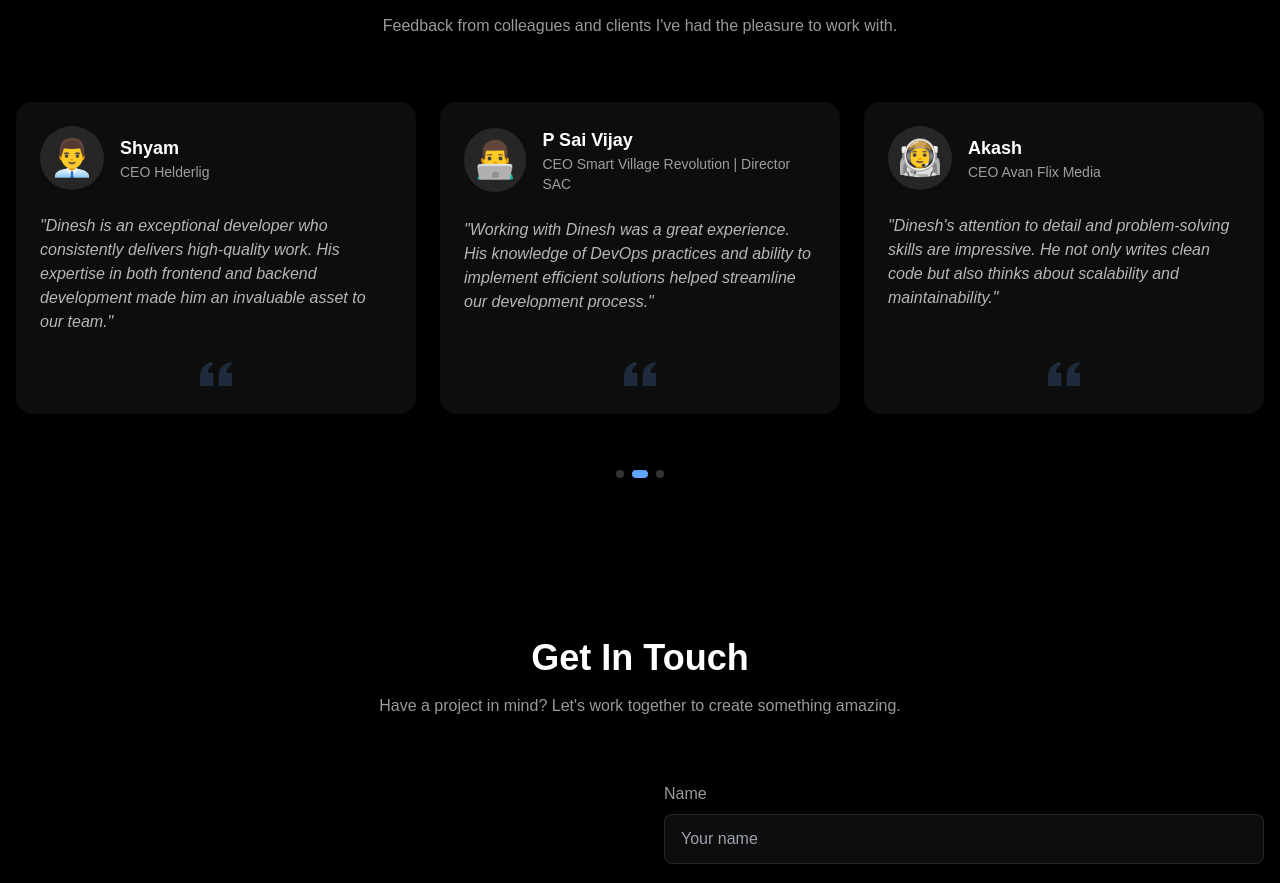
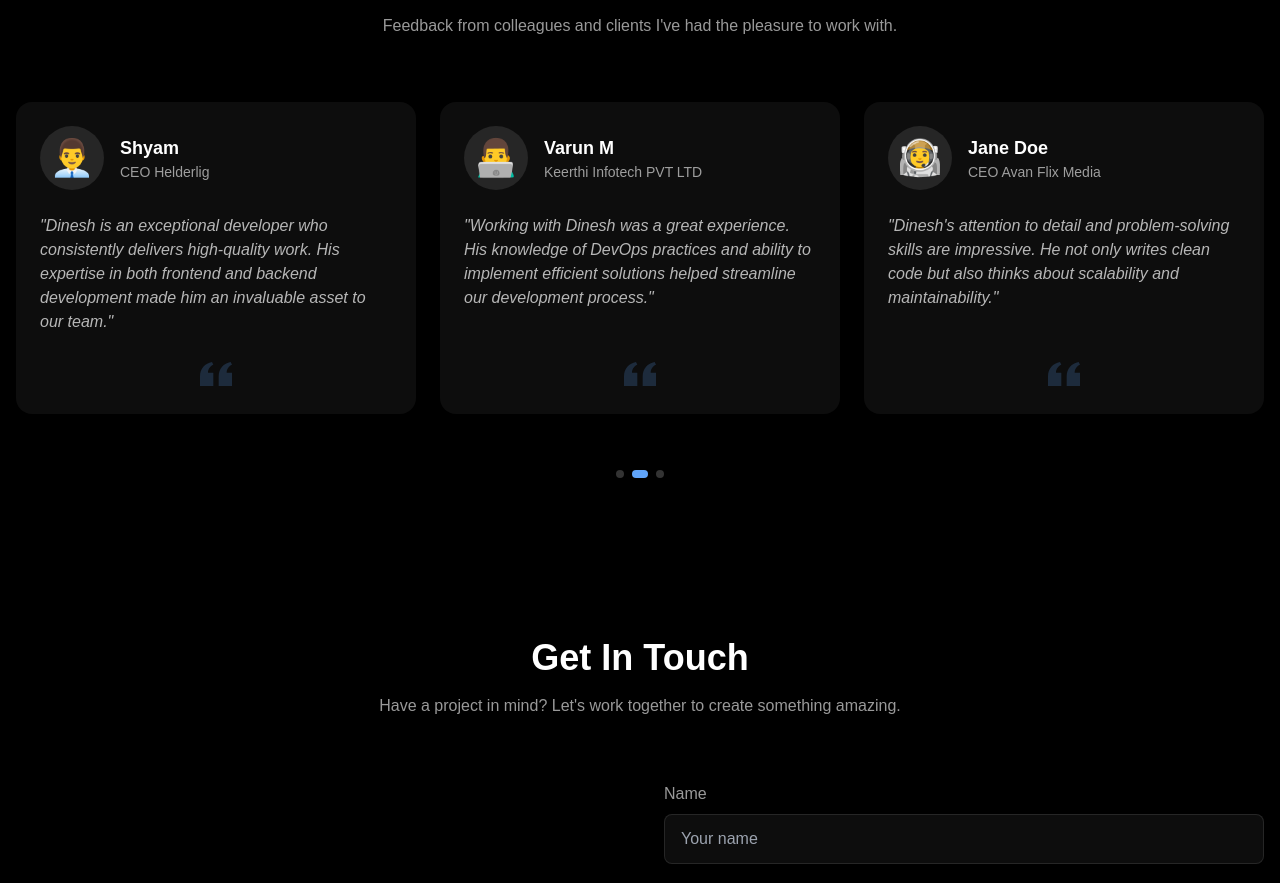
Before and after one commit to dinexh/Korukonda, a Next.js app in the folder my-app/: page / in a window 1280 px wide. Shown: the part 4487-5370 px from the top of the page. Built offline with nearby package versions, Linux system fonts and the light colour scheme; no server answers.

Commit message:
added testtionals

```diff
--- a/my-app/next.config.mjs
+++ b/my-app/next.config.mjs
@@ -1,4 +1,15 @@
 /** @type {import('next').NextConfig} */
-const nextConfig = {};
+const nextConfig = {
+  images: {
+    remotePatterns: [
+      {
+        protocol: 'https',
+        hostname: 'i.imghippo.com',
+        port: '',
+        pathname: '/files/**',
+      },
+    ],
+  },
+};
 
 export default nextConfig;
--- a/my-app/src/app/ui/Testimonials/index.js
+++ b/my-app/src/app/ui/Testimonials/index.js
@@ -11,13 +11,13 @@ const testimonials = [
     content: "Dinesh is an exceptional developer who consistently delivers high-quality work. His expertise in both frontend and backend development made him an invaluable asset to our team.",
   },
   {
-    name: "P Sai Vijay",
-    role: "CEO Smart Village Revolution | Director SAC",
+    name: "Varun M",
+    role: "Keerthi Infotech PVT LTD",
     emoji: "👨‍💻",
     content: "Working with Dinesh was a great experience. His knowledge of DevOps practices and ability to implement efficient solutions helped streamline our development process.",
   },
   {
-    name: "Akash",
+    name: "Jane Doe",
     role: "CEO Avan Flix Media",
     emoji: "👨‍🚀",
     content: "Dinesh's attention to detail and problem-solving skills are impressive. He not only writes clean code but also thinks about scalability and maintainability.",
```
